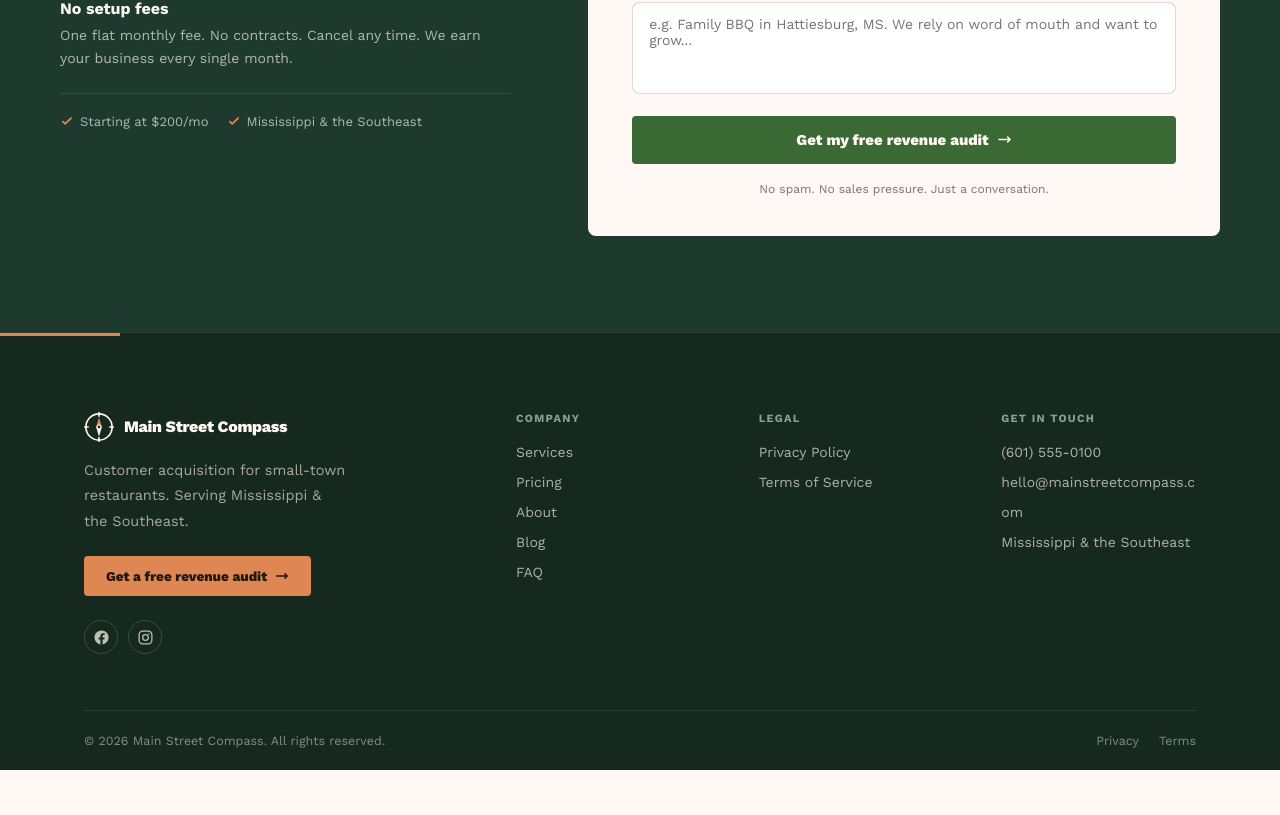
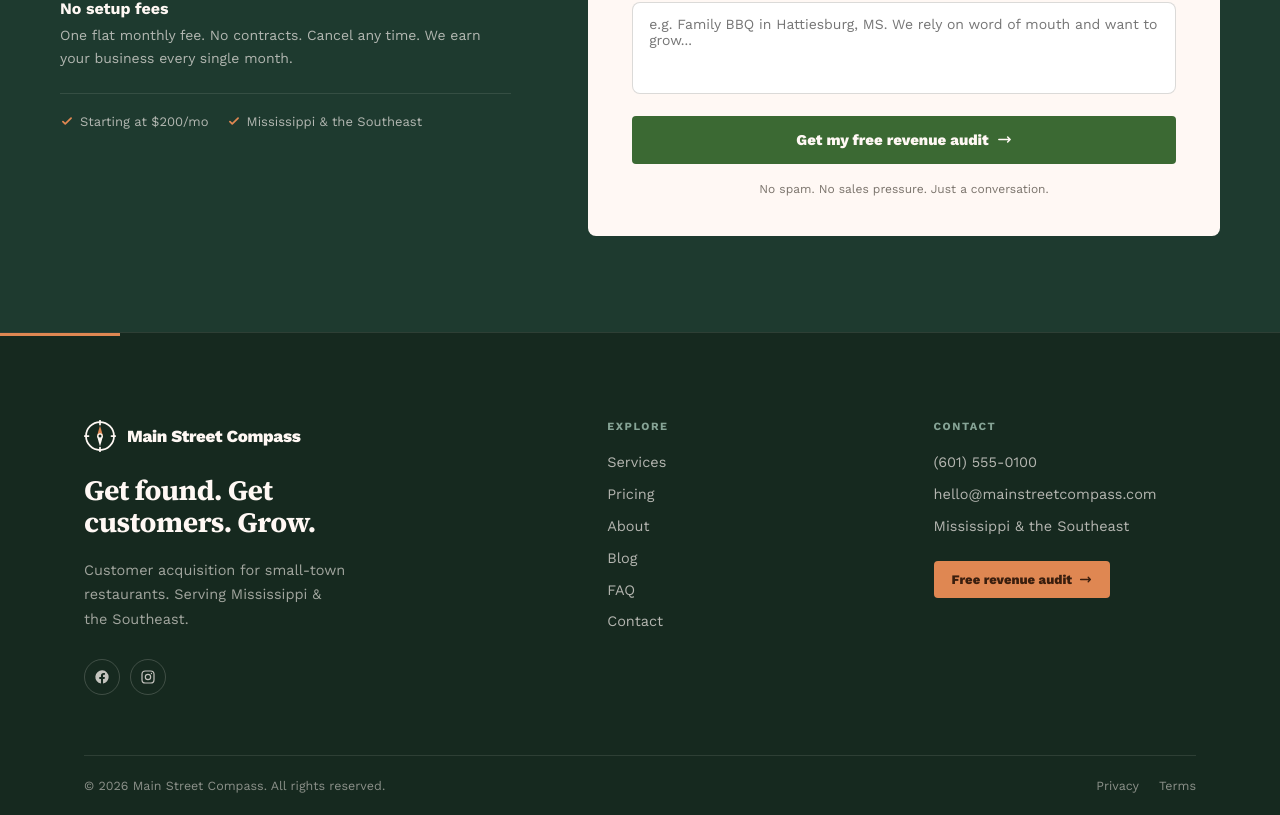
Before and after one commit to MainStreetGrowth/mainstreetgrowth, a Next.js app: page / in a window 1280 px wide. Shown: the part 6031-6846 px from the top of the page. Before the commit the page ends 6801 px from the top, so only its background shows below. Built offline with nearby package versions, Linux system fonts and the light colour scheme.

Commit message:
Reorganize footer: editorial two-column, legal in bottom bar

```diff
--- a/app/_components/SiteFooter.tsx
+++ b/app/_components/SiteFooter.tsx
@@ -1,29 +1,18 @@
 import CompassMark from "./CompassMark";
 import { theme as T, SITE } from "../_lib/theme";
 
-const COLS: { title: string; links: { href: string; label: string }[] }[] = [
-  {
-    title: "Company",
-    links: [
-      { href: "/services", label: "Services" },
-      { href: "/pricing", label: "Pricing" },
-      { href: "/about", label: "About" },
-      { href: "/blog", label: "Blog" },
-      { href: "/faq", label: "FAQ" },
-    ],
-  },
-  {
-    title: "Legal",
-    links: [
-      { href: "/privacy", label: "Privacy Policy" },
-      { href: "/terms", label: "Terms of Service" },
-    ],
-  },
+const EXPLORE: { href: string; label: string }[] = [
+  { href: "/services", label: "Services" },
+  { href: "/pricing", label: "Pricing" },
+  { href: "/about", label: "About" },
+  { href: "/blog", label: "Blog" },
+  { href: "/faq", label: "FAQ" },
+  { href: "/contact", label: "Contact" },
 ];
 
 function IcoFacebook() {
   return (
-    <svg width="17" height="17" viewBox="0 0 24 24" fill="currentColor" aria-hidden="true">
+    <svg width="16" height="16" viewBox="0 0 24 24" fill="currentColor" aria-hidden="true">
       <path d="M22 12a10 10 0 1 0-11.56 9.88v-6.99H7.9V12h2.54V9.8c0-2.5 1.49-3.89 3.77-3.89 1.09 0 2.24.2 2.24.2v2.46h-1.26c-1.24 0-1.63.77-1.63 1.56V12h2.78l-.44 2.89h-2.34v6.99A10 10 0 0 0 22 12Z" />
     </svg>
   );
@@ -31,7 +20,7 @@ function IcoFacebook() {
 
 function IcoInstagram() {
   return (
-    <svg width="17" height="17" viewBox="0 0 24 24" fill="none" stroke="currentColor" strokeWidth={1.8} aria-hidden="true">
+    <svg width="16" height="16" viewBox="0 0 24 24" fill="none" stroke="currentColor" strokeWidth={1.8} aria-hidden="true">
       <rect x="3" y="3" width="18" height="18" rx="5" />
       <circle cx="12" cy="12" r="4" />
       <circle cx="17.2" cy="6.8" r="1" fill="currentColor" stroke="none" />
@@ -40,106 +29,109 @@ function IcoInstagram() {
 }
 
 export default function SiteFooter() {
-  const linkStyle: React.CSSProperties = {
-    color: "rgba(255,248,244,0.66)",
+  // Deeper shade of the brand forest — same hue family, reads as depth (not a foreign block).
+  const footerBg = "#16291f";
+  const link: React.CSSProperties = {
+    color: "rgba(255,248,244,0.68)",
     textDecoration: "none",
-    fontSize: 14,
-    lineHeight: 2.15,
+    fontSize: 14.5,
+    lineHeight: 2.2,
   };
   const colTitle: React.CSSProperties = {
     fontSize: 11,
     fontWeight: 700,
-    letterSpacing: "0.12em",
+    letterSpacing: "0.14em",
     textTransform: "uppercase",
     color: T.sage,
-    marginBottom: 12,
+    marginBottom: 14,
   };
   const social: React.CSSProperties = {
-    width: 34,
-    height: 34,
+    width: 36,
+    height: 36,
     borderRadius: "50%",
-    border: "1px solid rgba(255,248,244,0.16)",
+    border: "1px solid rgba(255,248,244,0.18)",
     display: "flex",
     alignItems: "center",
     justifyContent: "center",
-    color: "rgba(255,248,244,0.72)",
+    color: "rgba(255,248,244,0.75)",
     textDecoration: "none",
   };
 
-  // Deeper shade of the brand forest — same hue family, reads as depth (not a foreign block).
-  const footerBg = "#16291f";
   return (
     <footer style={{ background: footerBg, color: T.onInk, borderTop: "1px solid rgba(255,248,244,0.1)" }}>
       {/* thin warm accent to separate from the section above */}
       <div style={{ height: 3, background: `linear-gradient(90deg, ${T.terracotta} 0%, ${T.terracotta} 120px, transparent 120px)` }} />
 
-      <div style={{ maxWidth: 1160, margin: "0 auto", padding: "clamp(52px,7vw,76px) 24px 0" }}>
-        <div style={{ display: "flex", flexWrap: "wrap", gap: "clamp(40px,6vw,72px)", justifyContent: "space-between" }}>
-          {/* Brand */}
-          <div style={{ flex: "1 1 300px", maxWidth: 360 }}>
-            <div style={{ display: "flex", alignItems: "center", gap: 10, marginBottom: 16 }}>
-              <CompassMark size={30} ring={T.cream} north={T.terracotta} south={T.cream} hub={footerBg} />
-              <span style={{ fontWeight: 800, fontSize: 16, letterSpacing: "-0.02em" }}>{SITE.name}</span>
+      <div style={{ maxWidth: 1160, margin: "0 auto", padding: "clamp(56px,7vw,84px) 24px 0" }}>
+        <div
+          style={{
+            display: "grid",
+            gridTemplateColumns: "minmax(280px, 1.4fr) repeat(2, minmax(150px, 0.8fr))",
+            gap: "clamp(36px,5vw,64px)",
+          }}
+        >
+          {/* Brand statement */}
+          <div style={{ maxWidth: 380 }}>
+            <div style={{ display: "flex", alignItems: "center", gap: 11, marginBottom: 22 }}>
+              <CompassMark size={32} ring={T.cream} north={T.terracotta} south={T.cream} hub={footerBg} />
+              <span style={{ fontWeight: 800, fontSize: 17, letterSpacing: "-0.02em" }}>{SITE.name}</span>
             </div>
-            <p style={{ fontSize: 14.5, color: "rgba(255,248,244,0.62)", lineHeight: 1.75, margin: "0 0 22px", maxWidth: 300 }}>
+            <p
+              className="font-display"
+              style={{ fontSize: "clamp(1.5rem,2.2vw,1.9rem)", fontWeight: 700, lineHeight: 1.15, letterSpacing: "-0.02em", margin: "0 0 20px", color: T.cream }}
+            >
+              Get found. Get customers. Grow.
+            </p>
+            <p style={{ fontSize: 14.5, color: "rgba(255,248,244,0.6)", lineHeight: 1.7, margin: "0 0 26px", maxWidth: 320 }}>
               {SITE.tagline} Serving {SITE.area}.
             </p>
+            <div style={{ display: "flex", gap: 10 }}>
+              <a href={SITE.social.facebook} aria-label="Facebook" style={social}><IcoFacebook /></a>
+              <a href={SITE.social.instagram} aria-label="Instagram" style={social}><IcoInstagram /></a>
+            </div>
+          </div>
+
+          {/* Explore */}
+          <div>
+            <div style={colTitle}>Explore</div>
+            {EXPLORE.map((l) => (
+              <a key={l.href} href={l.href} style={{ ...link, display: "block" }}>{l.label}</a>
+            ))}
+          </div>
+
+          {/* Contact */}
+          <div>
+            <div style={colTitle}>Contact</div>
+            <a href={SITE.phoneHref} style={{ ...link, display: "block" }}>{SITE.phone}</a>
+            <a href={`mailto:${SITE.email}`} style={{ ...link, display: "block", wordBreak: "break-word" }}>{SITE.email}</a>
+            <div style={{ ...link }}>{SITE.area}</div>
             <a
               href="/contact"
               style={{
                 display: "inline-flex",
                 alignItems: "center",
-                gap: 8,
+                gap: 7,
+                marginTop: 18,
                 background: T.terracotta,
-                color: T.charcoal,
-                padding: "12px 22px",
+                color: "#3a1e0e",
+                padding: "11px 18px",
                 borderRadius: 4,
-                fontSize: 13.5,
+                fontSize: 13,
                 fontWeight: 800,
                 textDecoration: "none",
               }}
             >
-              Get a free revenue audit
-              <svg width="14" height="14" fill="none" viewBox="0 0 24 24" stroke="currentColor" strokeWidth={2.5}>
+              Free revenue audit
+              <svg width="13" height="13" fill="none" viewBox="0 0 24 24" stroke="currentColor" strokeWidth={2.5}>
                 <path strokeLinecap="round" strokeLinejoin="round" d="M17 8l4 4m0 0l-4 4m4-4H3" />
               </svg>
             </a>
-            <div style={{ display: "flex", gap: 10, marginTop: 24 }}>
-              <a href={SITE.social.facebook} aria-label="Facebook" style={social}><IcoFacebook /></a>
-              <a href={SITE.social.instagram} aria-label="Instagram" style={social}><IcoInstagram /></a>
-            </div>
-          </div>
-
-          {/* Link columns + contact, kept together and balanced on the right */}
-          <div
-            style={{
-              flex: "1 1 460px",
-              display: "grid",
-              gridTemplateColumns: "repeat(auto-fit, minmax(150px, 1fr))",
-              gap: "clamp(28px,4vw,48px)",
-            }}
-          >
-            {COLS.map((col) => (
-              <div key={col.title}>
-                <div style={colTitle}>{col.title}</div>
-                {col.links.map((l) => (
-                  <a key={l.href} href={l.href} style={{ ...linkStyle, display: "block" }}>{l.label}</a>
-                ))}
-              </div>
-            ))}
-
-            <div>
-              <div style={colTitle}>Get in touch</div>
-              <a href={SITE.phoneHref} style={{ ...linkStyle, display: "block" }}>{SITE.phone}</a>
-              <a href={`mailto:${SITE.email}`} style={{ ...linkStyle, display: "block", wordBreak: "break-word" }}>{SITE.email}</a>
-              <div style={{ fontSize: 14, color: "rgba(255,248,244,0.66)", lineHeight: 2.15 }}>{SITE.area}</div>
-            </div>
           </div>
         </div>
 
         <div
           style={{
-            marginTop: "clamp(40px,5vw,56px)",
+            marginTop: "clamp(44px,5vw,60px)",
             padding: "22px 0",
             borderTop: "1px solid rgba(255,248,244,0.1)",
             display: "flex",
@@ -149,12 +141,12 @@ export default function SiteFooter() {
             gap: 12,
           }}
         >
-          <p style={{ fontSize: 12.5, color: "rgba(255,248,244,0.48)", margin: 0 }}>
+          <p style={{ fontSize: 12.5, color: "rgba(255,248,244,0.5)", margin: 0 }}>
             © {new Date().getFullYear()} {SITE.name}. All rights reserved.
           </p>
           <div style={{ display: "flex", gap: 20 }}>
-            <a href="/privacy" style={{ fontSize: 12.5, color: "rgba(255,248,244,0.48)", textDecoration: "none" }}>Privacy</a>
-            <a href="/terms" style={{ fontSize: 12.5, color: "rgba(255,248,244,0.48)", textDecoration: "none" }}>Terms</a>
+            <a href="/privacy" style={{ fontSize: 12.5, color: "rgba(255,248,244,0.5)", textDecoration: "none" }}>Privacy</a>
+            <a href="/terms" style={{ fontSize: 12.5, color: "rgba(255,248,244,0.5)", textDecoration: "none" }}>Terms</a>
           </div>
         </div>
       </div>
```
